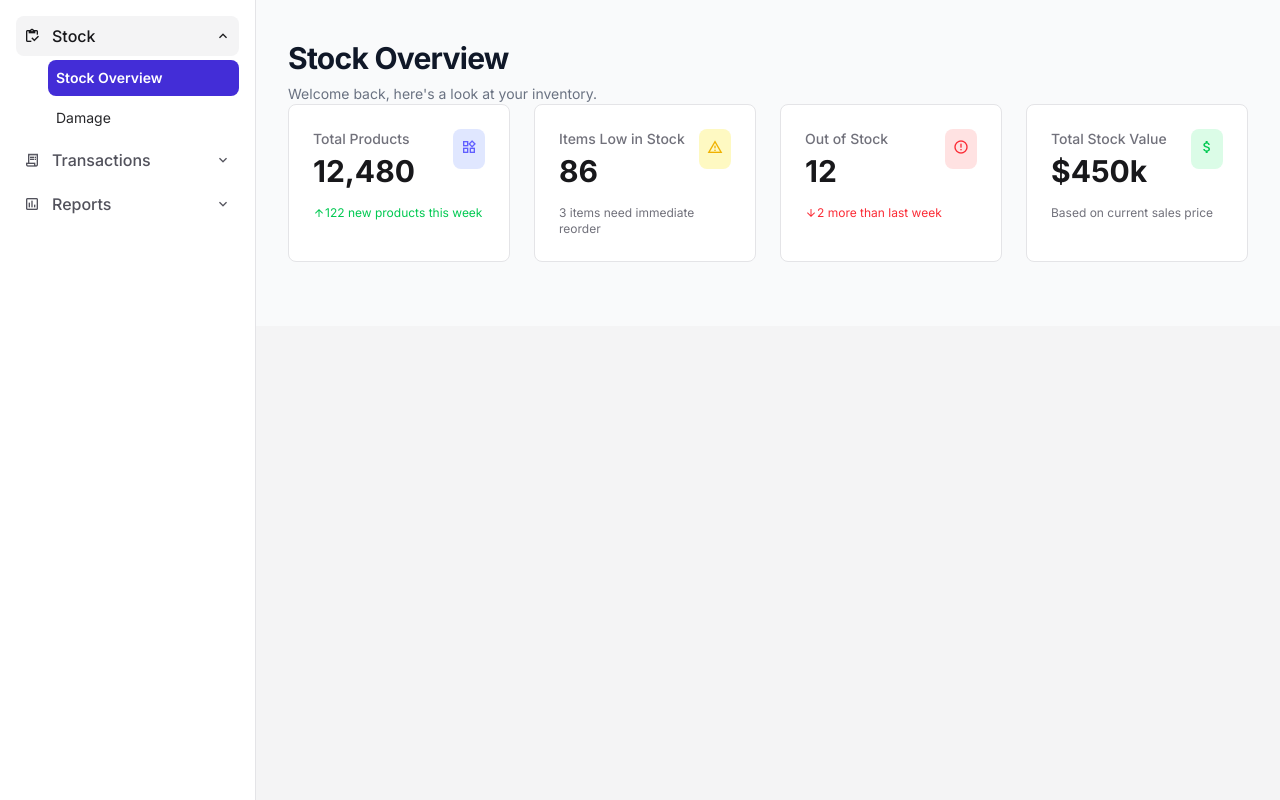
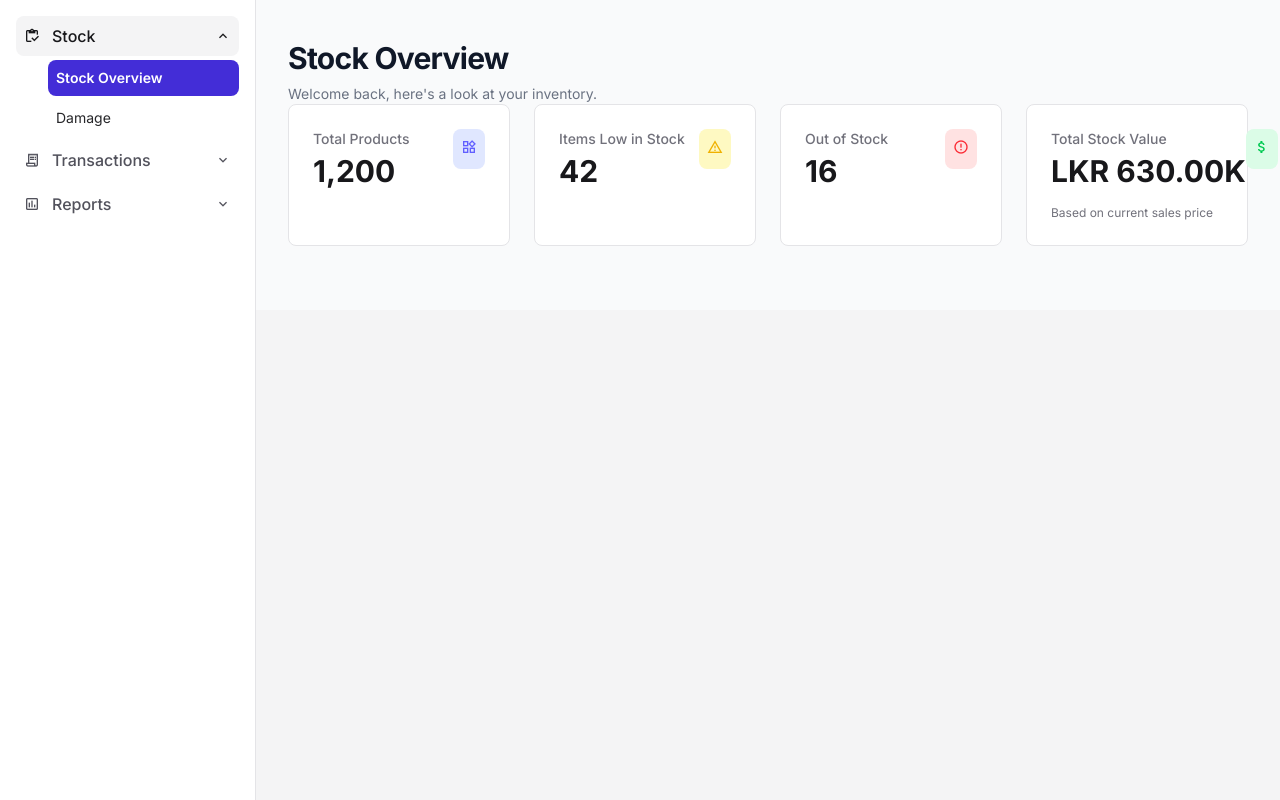
Before and after one commit to KaveeshaDharmaratne/inv-manager-frontend, a Vue app: page /stock/overview in a window 1280 px wide. Built offline with nearby package versions, Linux system fonts and the light colour scheme.

Commit message:
feat: enhance StockInfoCards with real-time metrics and formatting functions

```diff
--- a/src/components/StockInfoCards.vue
+++ b/src/components/StockInfoCards.vue
@@ -1,4 +1,35 @@
-<script setup lang="ts"></script>
+<script setup lang="ts">
+import { onMounted, onUnmounted } from 'vue'
+import { useDashboardStore } from '@/stores/dashboard'
+import { storeToRefs } from 'pinia'
+
+const store = useDashboardStore()
+const { metrics } = storeToRefs(store)
+
+// Lifecycle hooks to manage real-time connection
+onMounted(() => {
+  store.fetchMetrics()
+  store.startRealtimeUpdates()
+})
+
+onUnmounted(() => {
+  store.stopRealtimeUpdates()
+})
+
+// Formatters
+const formatCurrency = (value: number) => {
+  return new Intl.NumberFormat('en-US', {
+    style: 'currency',
+    currency: 'LKR',
+    maximumFractionDigits: 2,
+    notation: 'compact', // This turns 450000 into Rs. 450K
+  }).format(value)
+}
+
+const formatNumber = (value: number) => {
+  return new Intl.NumberFormat('en-US').format(value)
+}
+</script>
 
 <template>
   <div class="grid grid-cols-1 md:grid-cols-2 lg:grid-cols-4 gap-6 mb-6">
@@ -8,16 +39,14 @@
       <div class="flex items-start justify-between">
         <div>
           <p class="text-sm font-medium text-zinc-500">Total Products</p>
-          <p class="text-3xl font-bold text-zinc-900 dark:text-white mt-1">12,480</p>
+          <p class="text-3xl font-bold text-zinc-900 dark:text-white mt-1">
+            {{ formatNumber(metrics.totalProducts) }}
+          </p>
         </div>
         <div class="p-2 bg-indigo-100 dark:bg-indigo-900/50 rounded-lg">
           <span class="material-icons-outlined text-indigo-500 dark:text-indigo-400">widgets</span>
         </div>
       </div>
-      <p class="text-xs text-green-500 mt-4 flex items-center">
-        <span class="material-icons-outlined text-sm">arrow_upward</span>
-        122 new products this week
-      </p>
     </div>
     <div
       class="bg-white dark:bg-zinc-900 p-6 rounded-lg border border-zinc-200 dark:border-zinc-800"
@@ -25,7 +54,9 @@
       <div class="flex items-start justify-between">
         <div>
           <p class="text-sm font-medium text-zinc-500">Items Low in Stock</p>
-          <p class="text-3xl font-bold text-zinc-900 dark:text-white mt-1">86</p>
+          <p class="realtime-db-update text-3xl font-bold text-zinc-900 dark:text-white mt-1">
+            {{ formatNumber(metrics.lowStockCount) }}
+          </p>
         </div>
         <div class="p-2 bg-yellow-100 dark:bg-yellow-900/50 rounded-lg">
           <span class="material-icons-outlined text-yellow-500 dark:text-yellow-400"
@@ -33,7 +64,6 @@
           >
         </div>
       </div>
-      <p class="text-xs text-zinc-500 mt-4">3 items need immediate reorder</p>
     </div>
     <div
       class="bg-white dark:bg-zinc-900 p-6 rounded-lg border border-zinc-200 dark:border-zinc-800"
@@ -41,16 +71,14 @@
       <div class="flex items-start justify-between">
         <div>
           <p class="text-sm font-medium text-zinc-500">Out of Stock</p>
-          <p class="text-3xl font-bold text-zinc-900 dark:text-white mt-1">12</p>
+          <p class="realtime-db-update text-3xl font-bold text-zinc-900 dark:text-white mt-1">
+            {{ formatNumber(metrics.outOfStockCount) }}
+          </p>
         </div>
         <div class="p-2 bg-red-100 dark:bg-red-900/50 rounded-lg">
           <span class="material-icons-outlined text-red-500 dark:text-red-400">error_outline</span>
         </div>
       </div>
-      <p class="text-xs text-red-500 mt-4 flex items-center">
-        <span class="material-icons-outlined text-sm">arrow_downward</span>
-        2 more than last week
-      </p>
     </div>
     <div
       class="bg-white dark:bg-zinc-900 p-6 rounded-lg border border-zinc-200 dark:border-zinc-800"
@@ -58,7 +86,9 @@
       <div class="flex items-start justify-between">
         <div>
           <p class="text-sm font-medium text-zinc-500">Total Stock Value</p>
-          <p class="text-3xl font-bold text-zinc-900 dark:text-white mt-1">$450k</p>
+          <p class="realtime-db-update text-3xl font-bold text-zinc-900 dark:text-white mt-1">
+            {{ formatCurrency(metrics.totalStockValue) }}
+          </p>
         </div>
         <div class="p-2 bg-green-100 dark:bg-green-900/50 rounded-lg">
           <span class="material-icons-outlined text-green-500 dark:text-green-400"
```
